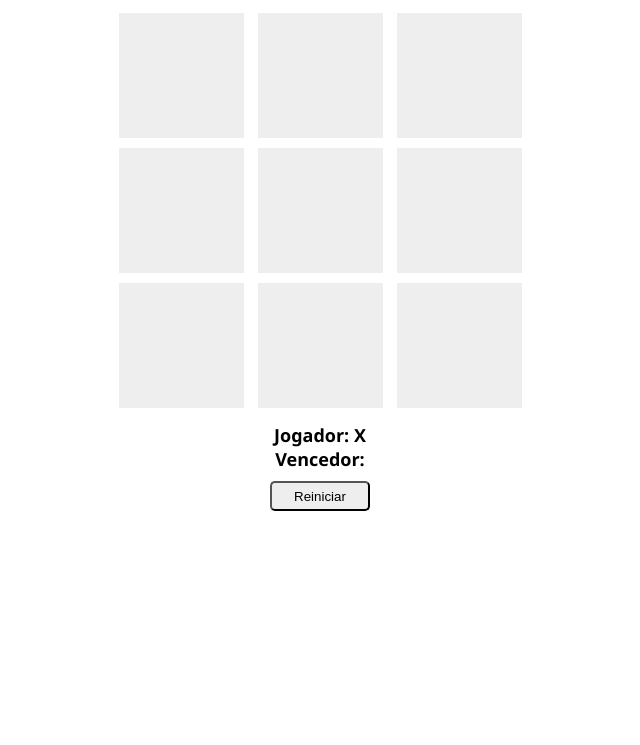
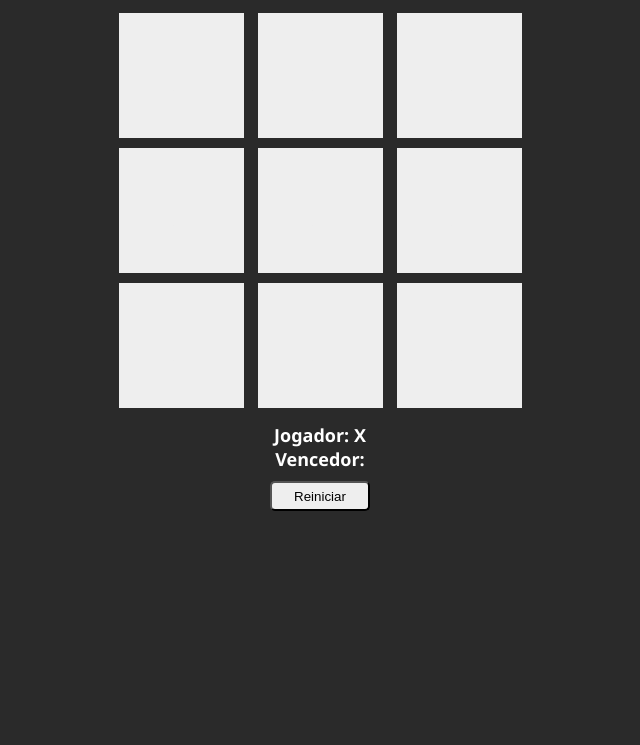
Before and after one commit to thaiscrivelatti/game-tictactoe, a plain HTML site: page index.html in a window 1280 px wide. Shown: the part 73-818 px from the top of the page, without its empty margins (320-960 px from the left). Drawn offline with Linux system fonts and the light colour scheme.

Commit message:
Ajuste ao mostrar vencedor e background do jogo

```diff
--- a/script.js
+++ b/script.js
@@ -79,7 +79,7 @@ function winnerCheck(){
     // Diagonal 1, 5, 9
     if (sequenceCheck(squares[0], squares[4], squares[8])) {
         changeColor(squares[0], squares[4], squares[8]);
-        changeWinner(squares[2]);
+        changeWinner(squares[0]);
         return;
     }
     // Diagonal 3, 5, 7
--- a/style.css
+++ b/style.css
@@ -1,7 +1,9 @@
 body {
     text-align: center;
+    color: white;
+    height: 100vh;
+    background-color: #2a2a2a;
 }
-
 .title-wrapper{
     margin: 10px;
 }
```
